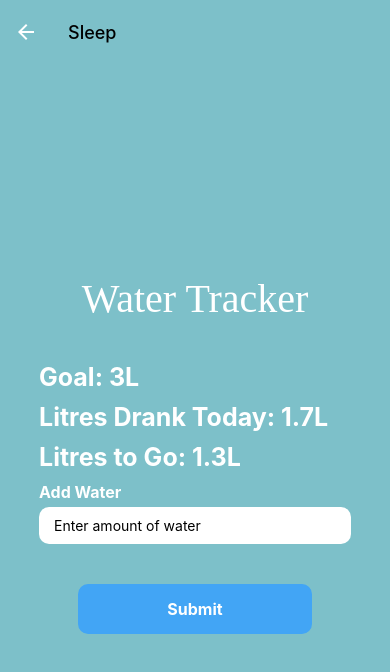
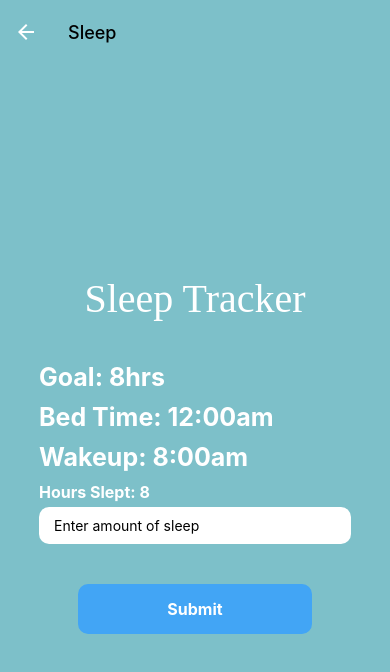
Before and after one commit to vbamrah/SE4450Capstone, a React Native app in the folder FitMoji/: screen /Sleep in a window 390 px wide. Shown: the top 672 px of the page. Built offline with nearby package versions, Linux system fonts and the light colour scheme; what react-native-paper-dates would draw is missing.

Commit message:
Sleep for real

```diff
--- a/FitMoji/screens/Sleep.js
+++ b/FitMoji/screens/Sleep.js
@@ -24,11 +24,11 @@ import {
 registerTranslation('en-GB', enGB)
 
 const createProfile = ({navigation}) => {
-    const [waterIntake, setWater] = useState('');
+    const [sleepTime, setSleep] = useState('');
 
 
     const validateInputs = () => {
-        if (waterIntake == '') {
+        if (sleepTime == '') {
             alert('Invalid input');
         }
         else {
@@ -39,7 +39,7 @@ const createProfile = ({navigation}) => {
     // function writeUserData() {
     //     const db = getDatabase();
     //     set(ref(db, 'users/' + auth.currentUser?.uid), {
-    //       waterIntake: waterIntake
+    //       sleepTime: sleepTime
     //     })
     //     .catch(error => alert(error.message));
     //     navigation.replace("Home");
@@ -59,16 +59,16 @@ const createProfile = ({navigation}) => {
                     color: '#FFFFFF',
                     fontSize: 40,
                     marginBottom: 30
-                }}>Water Tracker</Text>
-              <Text style={styles.goalText}>Goal: 3L</Text>
-              <Text style={styles.goalText}>Litres Drank Today: 1.7L</Text>
-              <Text style={styles.goalText}>Litres to Go: 1.3L</Text>
-              <Text style={styles.header}>Add Water</Text>
+                }}>Sleep Tracker</Text>
+              <Text style={styles.goalText}>Goal: 8hrs</Text>
+              <Text style={styles.goalText}>Bed Time: 12:00am</Text>
+              <Text style={styles.goalText}>Wakeup: 8:00am</Text>
+              <Text style={styles.header}>Hours Slept: 8</Text>
               <View>
-                <TextInput placeholder='Enter amount of water'
-                    style={styles.waterInput}
-                    value= {waterIntake}
-                    onChangeText={text => setWater(text.replace(/[^0-9]/g, ''))}
+                <TextInput placeholder='Enter amount of sleep'
+                    style={styles.sleepInput}
+                    value= {sleepTime}
+                    onChangeText={text => setSleep(text.replace(/[^0-9]/g, ''))}
                     keyboardType="numeric"
                     maxLength={3}
                     />
@@ -105,7 +105,7 @@ const styles = StyleSheet.create({
         borderRadius: 10,
         marginTop: 5
     },
-    waterInput: {
+    sleepInput: {
         backgroundColor: 'white',
         paddingHorizontal: 15,
         paddingVertical: 10,
```
